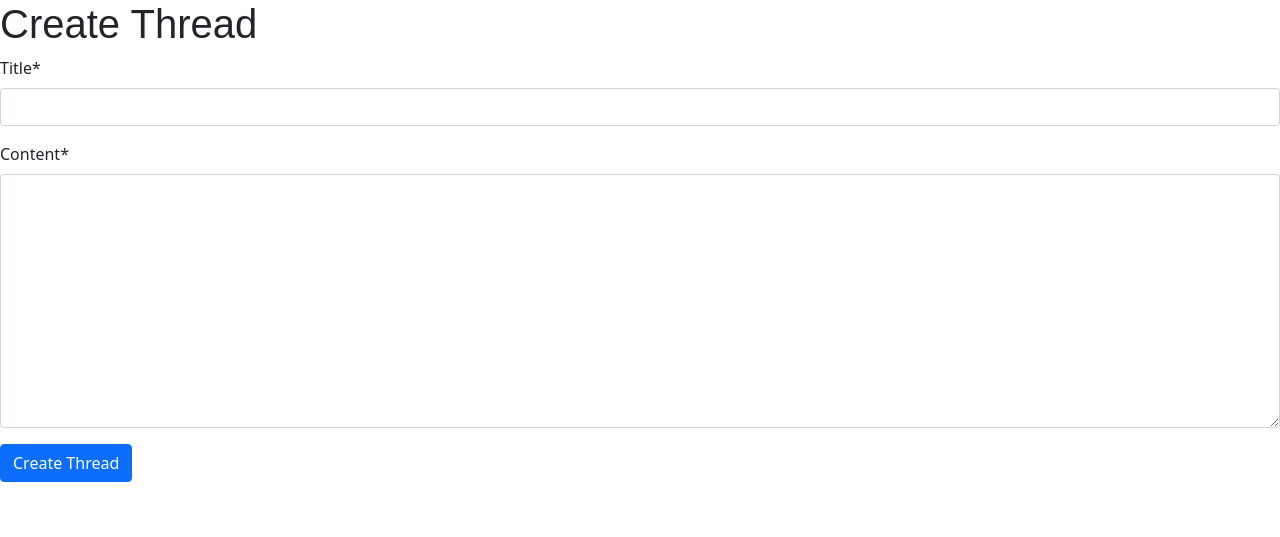
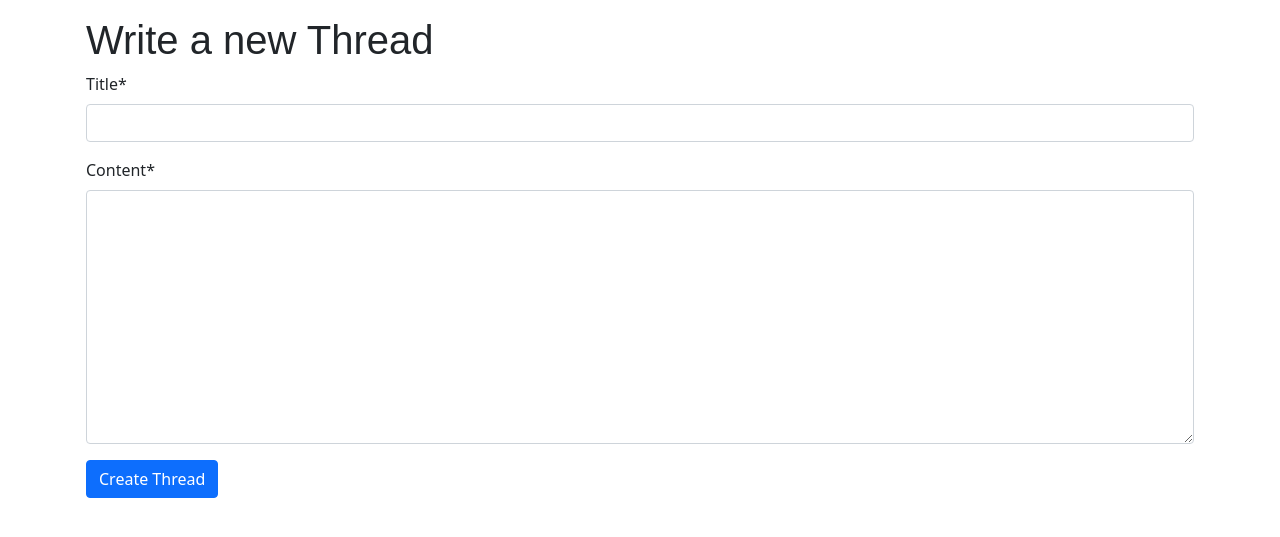
Before and after one commit to DasUnicorn/WordWeave, a Django app: page /create_thread in a window 1280 px wide. Shown: the part 56-593 px from the top of the page. Run offline with Django 4.2, Linux system fonts and the light colour scheme; a user stored in the database is signed in; parts of the project's set-up code (start-up, migrations or seed data) failed here and were passed over; some libraries are stand-ins or nearby versions; some web fonts are replaced.

Commit message:
feat: add basic styling to create thread form

```diff
--- a/weave_manager/templates/create_thread.html
+++ b/weave_manager/templates/create_thread.html
@@ -2,9 +2,11 @@
 {% load crispy_forms_tags %}
 {% block content %}
 {% load i18n %}
-<h1>Create Thread</h1>
-<form method="post" action="{% url 'create_thread' %}">
-	{% csrf_token %}
-	{% crispy form %}
-</form>
+<div class="container-lg p-3">
+	<h1>Write a new Thread</h1>
+	<form method="post" action="{% url 'create_thread' %}">
+		{% csrf_token %}
+		{% crispy form %}
+	</form>
+</div>
 {% endblock %}
```
